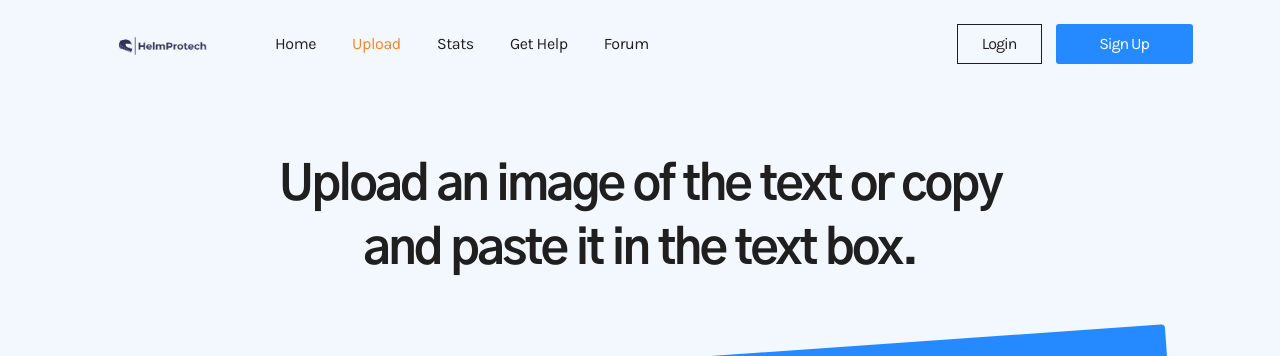
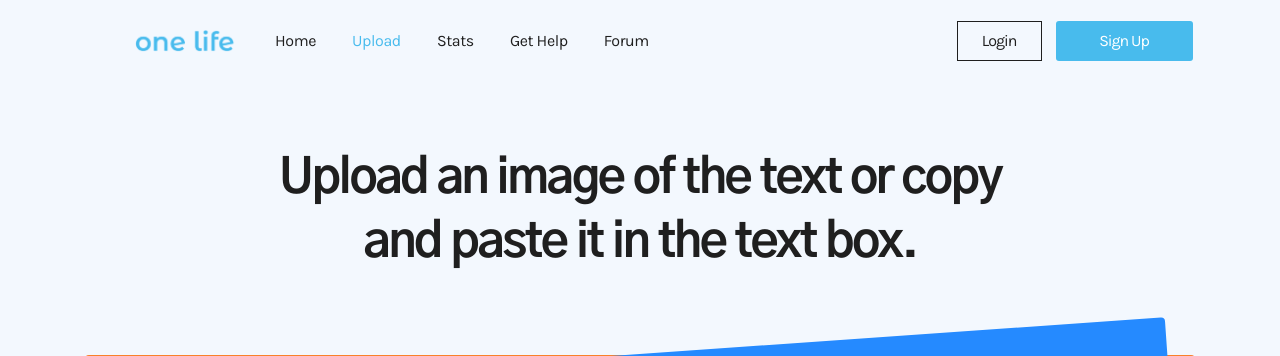
Before and after one commit to vgadodia/OneLife, a Flask app: page /upload in a window 1280 px wide. Shown: the top 356 px of the page. Run offline with Flask 2, Linux system fonts and the light colour scheme; parts of the project's set-up code (start-up, migrations or seed data) failed here and were passed over; some libraries are stand-ins or nearby versions.

Commit message:
add logos

```diff
--- a/app/templates/forum.html
+++ b/app/templates/forum.html
@@ -98,13 +98,13 @@
                         <div class="row justify-content-center align-items-center position-relative">
                             <div class="col-sm-4 col-6 col-lg-2 col-xl-2 order-lg-1">
                                 <div class="brand">
-                                    <a href="/"><img src="{{ url_for('static', filename='image/helm-logo.png') }}" alt=""/></a>
+                                    <a href="/"><img width="100" style="margin-left: 50px;" src="{{ url_for('static', filename='image/onelife-logo.png') }}"/></a>
                                 </div>
                             </div>
                             <div class="col-sm-7 col-lg-3 col-xl-3 offset-xl-1 d-none d-sm-block order-lg-3">
                                 <div class="header-btns">
                                   <div class="btn-1 btn-outlined" {{ loginStatus }}><a>Login</a></div>
-                                  <div class="btn-2" {{ loginStatus }}><a>Sign Up</a></div>
+                                  <div class="btn-2" {{ loginStatus }} style="background-color: #48bbed;"><a>Sign Up</a></div>
                                   <!-- <div class="btn-2" {{ logoutStatus }}><a href="/logout">Log Out</a></div> -->
                               </div>
                             </div>
--- a/app/templates/gethelp.html
+++ b/app/templates/gethelp.html
@@ -75,13 +75,13 @@
                         <div class="row justify-content-center align-items-center position-relative">
                             <div class="col-sm-4 col-6 col-lg-2 col-xl-2 order-lg-1">
                                 <div class="brand">
-                                    <a href="/"><img src="{{ url_for('static', filename='image/helm-logo.png') }}" alt=""/></a>
+                                    <a href="/"><img width="100" style="margin-left: 50px;" src="{{ url_for('static', filename='image/onelife-logo.png') }}"/></a>
                                 </div>
                             </div>
                             <div class="col-sm-7 col-lg-3 col-xl-3 offset-xl-1 d-none d-sm-block order-lg-3">
                                 <div class="header-btns">
                                   <div class="btn-1 btn-outlined" {{ loginStatus }}><a>Login</a></div>
-                                  <div class="btn-2" {{ loginStatus }}><a>Sign Up</a></div>
+                                  <div class="btn-2" {{ loginStatus }} style="background-color: #48bbed;"><a>Sign Up</a></div>
                                   <!-- <div class="btn-2" {{ logoutStatus }}><a href="/logout">Log Out</a></div> -->
                               </div>
                             </div>
--- a/app/templates/stats.html
+++ b/app/templates/stats.html
@@ -81,7 +81,7 @@
                             <div class="col-sm-7 col-lg-3 col-xl-3 offset-xl-1 d-none d-sm-block order-lg-3">
                                 <div class="header-btns">
                                   <div class="btn-1 btn-outlined" {{ loginStatus }}><a>Login</a></div>
-                                  <div class="btn-2" {{ loginStatus }}><a>Sign Up</a></div>
+                                  <div class="btn-2" {{ loginStatus }} style="background-color: #48bbed;"><a>Sign Up</a></div>
                                   <!-- <div class="btn-2" {{ logoutStatus }}><a href="/logout">Log Out</a></div> -->
                               </div>
                             </div>
--- a/app/templates/upload.html
+++ b/app/templates/upload.html
@@ -82,13 +82,13 @@
                         <div class="row justify-content-center align-items-center position-relative">
                             <div class="col-sm-4 col-6 col-lg-2 col-xl-2 order-lg-1">
                                 <div class="brand">
-                                    <a href="/"><img src="{{ url_for('static', filename='image/helm-logo.png') }}" alt=""/></a>
+                                    <a href="/"><img width="100" style="margin-left: 50px;" src="{{ url_for('static', filename='image/onelife-logo.png') }}"/></a>
                                 </div>
                             </div>
                             <div class="col-sm-7 col-lg-3 col-xl-3 offset-xl-1 d-none d-sm-block order-lg-3">
                                 <div class="header-btns">
                                   <div class="btn-1 btn-outlined" {{ loginStatus }}><a>Login</a></div>
-                                  <div class="btn-2" {{ loginStatus }}><a>Sign Up</a></div>
+                                  <div class="btn-2" {{ loginStatus }} style="background-color: #48bbed;"><a>Sign Up</a></div>
                                   <!-- <div class="btn-2" {{ logoutStatus }}><a href="/logout">Log Out</a></div> -->
                               </div>
                             </div>
@@ -96,7 +96,7 @@
                                 <div class="main-navigation">
                                     <ul class="main-menu">
                                         <li class="menu-item "><a href="/">Home</a></li>
-                                        <li class="menu-item "><a href="/upload" style="color:#f9812a;">Upload</a></li>
+                                        <li class="menu-item "><a href="/upload" style="color:#48bbed;">Upload</a></li>
                                         <li class="menu-item">
                                             <a href="/stats">Stats</a>
                                           </li>
```
Also changed, not shown: app/templates/index.html (+17 -13 lines), app/static/image/onelife-logo.png (added), app/static/image/onelifelogo.png (added), 3 other files.
